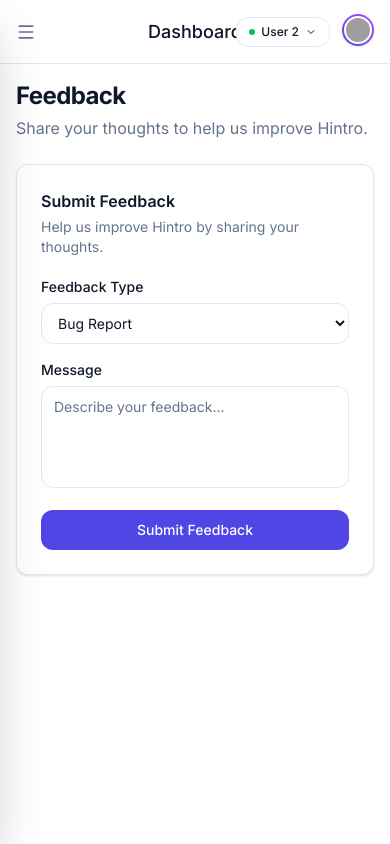
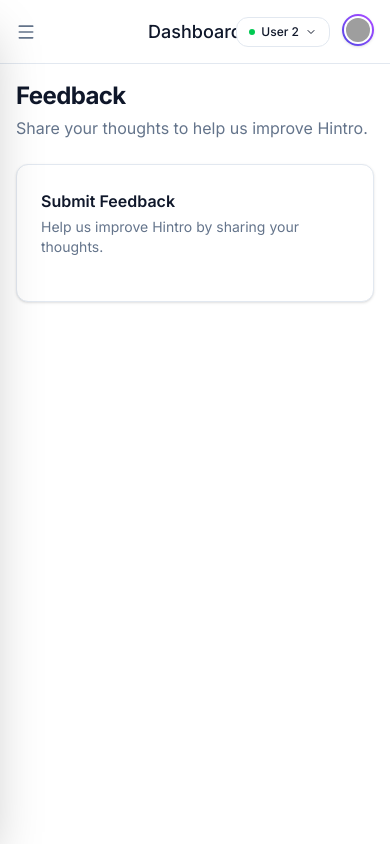
Before and after one commit to Shriti507/HintroDashboard, a Next.js app: page /feedback in a window 390 px wide. Built offline with nearby package versions, Linux system fonts and the light colour scheme; grey boxes are pictures that could not be loaded.

Commit message:
feat: responsive dashoboard

```diff
--- a/src/components/feedback/FeedbackForm.jsx
+++ b/src/components/feedback/FeedbackForm.jsx
@@ -1,107 +1,18 @@
 "use client";
 
-import { useState } from "react";
-import { CheckCircle } from "lucide-react";
 
-const FEEDBACK_TYPES = ["Bug Report", "Feature Request", "General Feedback", "Other"];
-const STORAGE_KEY = "hintro_feedback";
-
-function saveFeedback(type, message) {
-  const existing = JSON.parse(localStorage.getItem(STORAGE_KEY) || "[]");
-  const entry = {
-    id: `fb_${Date.now()}`,
-    type,
-    message,
-    createdAt: new Date().toISOString(),
-  };
-  localStorage.setItem(STORAGE_KEY, JSON.stringify([entry, ...existing]));
-}
 
 export function FeedbackForm() {
-  const [type, setType] = useState(FEEDBACK_TYPES[0]);
-  const [message, setMessage] = useState("");
-  const [submitted, setSubmitted] = useState(false);
-  const [error, setError] = useState("");
 
-  function handleSubmit(e) {
-    e.preventDefault();
-    if (!message.trim()) {
-      setError("Please enter a message.");
-      return;
-    }
-    setError("");
-    saveFeedback(type, message.trim());
-    setMessage("");
-    setSubmitted(true);
-    setTimeout(() => setSubmitted(false), 3000);
-  }
 
   return (
+
     <div className="rounded-xl bg-[var(--card)] border border-[var(--border)] p-6 shadow-sm max-w-lg">
       <h2 className="text-base font-semibold text-[var(--foreground)] mb-1">Submit Feedback</h2>
       <p className="text-sm text-[var(--muted-foreground)] mb-5">
         Help us improve Hintro by sharing your thoughts.
       </p>
+    </div>
 
-      {submitted && (
-        <div className="flex items-center gap-2 text-sm text-green-600 bg-green-50 border border-green-200 rounded-lg px-4 py-3 mb-4">
-          <CheckCircle className="w-4 h-4 flex-shrink-0" />
-          Feedback submitted successfully!
-        </div>
-      )}
-
-      <form onSubmit={handleSubmit} className="space-y-4">
-        <div>
-          <label
-            htmlFor="feedback-type"
-            className="block text-sm font-medium text-[var(--foreground)] mb-1.5"
-          >
-            Feedback Type
-          </label>
-          <select
-            id="feedback-type"
-            value={type}
-            onChange={(e) => setType(e.target.value)}
-            className="w-full rounded-lg border border-[var(--border)] bg-[var(--background)] text-[var(--foreground)] text-sm px-3 py-2.5 focus:outline-none focus:ring-2 focus:ring-[var(--primary)]/30 focus:border-[var(--primary)] transition-colors"
-          >
-            {FEEDBACK_TYPES.map((t) => (
-              <option key={t} value={t}>
-                {t}
-              </option>
-            ))}
-          </select>
-        </div>
-
-        <div>
-          <label
-            htmlFor="feedback-message"
-            className="block text-sm font-medium text-[var(--foreground)] mb-1.5"
-          >
-            Message
-          </label>
-          <textarea
-            id="feedback-message"
-            value={message}
-            onChange={(e) => {
-              setMessage(e.target.value);
-              if (error) setError("");
-            }}
-            rows={4}
-            placeholder="Describe your feedback..."
-            className="w-full rounded-lg border border-[var(--border)] bg-[var(--background)] text-[var(--foreground)] text-sm px-3 py-2.5 resize-none focus:outline-none focus:ring-2 focus:ring-[var(--primary)]/30 focus:border-[var(--primary)] transition-colors placeholder:text-[var(--muted-foreground)]"
-          />
-          {error && (
-            <p className="text-xs text-red-500 mt-1">{error}</p>
-          )}
-        </div>
-
-        <button
-          type="submit"
-          className="w-full rounded-lg bg-[var(--primary)] text-[var(--primary-foreground)] text-sm font-medium py-2.5 hover:opacity-90 transition-opacity"
-        >
-          Submit Feedback
-        </button>
-      </form>
-    </div>
-  );
+)
 }
--- a/src/components/feedback/FeedbackHistory.jsx
+++ b/src/components/feedback/FeedbackHistory.jsx
@@ -4,83 +4,18 @@ import { useEffect, useState } from "react";
 import { MessageSquare, Trash2 } from "lucide-react";
 import { format, parseISO } from "date-fns";
 
-const STORAGE_KEY = "hintro_feedback";
 
-const TYPE_COLORS = {
-  "Bug Report": "bg-red-100 text-red-700 border-red-200",
-  "Feature Request": "bg-blue-100 text-blue-700 border-blue-200",
-  "General Feedback": "bg-purple-100 text-purple-700 border-purple-200",
-  Other: "bg-[var(--muted)] text-[var(--muted-foreground)] border-[var(--border)]",
-};
-
-function getBadgeClass(type) {
-  return TYPE_COLORS[type] || TYPE_COLORS["Other"];
-}
 
 export function FeedbackHistory() {
-  const [items, setItems] = useState([]);
 
-  useEffect(() => {
-    const stored = JSON.parse(localStorage.getItem(STORAGE_KEY) || "[]");
-    setItems(stored);
-  }, []);
 
-  function handleDelete(id) {
-    const updated = items.filter((item) => item.id !== id);
-    setItems(updated);
-    localStorage.setItem(STORAGE_KEY, JSON.stringify(updated));
-  }
 
-  if (items.length === 0) {
-    return (
-      <div className="rounded-xl bg-[var(--card)] border border-[var(--border)] p-10 flex flex-col items-center gap-3 text-center max-w-lg">
-        <div className="w-12 h-12 rounded-full bg-[var(--muted)] flex items-center justify-center">
-          <MessageSquare className="w-6 h-6 text-[var(--muted-foreground)]" />
-        </div>
-        <p className="font-medium text-[var(--foreground)]">No feedback submitted yet</p>
-        <p className="text-sm text-[var(--muted-foreground)]">
-          Your submitted feedback will appear here.
-        </p>
-      </div>
-    );
-  }
 
   return (
-    <div className="space-y-3 max-w-lg">
-      <p className="text-sm text-[var(--muted-foreground)]">
-        {items.length} item{items.length !== 1 ? "s" : ""} submitted
-      </p>
-      {items.map((item) => (
-        <div
-          key={item.id}
-          className="rounded-xl bg-[var(--card)] border border-[var(--border)] p-4 shadow-sm group"
-        >
-          <div className="flex items-start justify-between gap-3">
-            <div className="flex-1 min-w-0">
-              <div className="flex items-center gap-2 mb-2 flex-wrap">
-                <span
-                  className={`text-xs font-medium px-2 py-0.5 rounded-full border ${getBadgeClass(item.type)}`}
-                >
-                  {item.type}
-                </span>
-                <span className="text-xs text-[var(--muted-foreground)]">
-                  {format(parseISO(item.createdAt), "MMM d, yyyy · h:mm a")}
-                </span>
-              </div>
-              <p className="text-sm text-[var(--foreground)] leading-relaxed">
-                {item.message}
-              </p>
-            </div>
-            <button
-              onClick={() => handleDelete(item.id)}
-              className="p-1.5 rounded-md text-[var(--muted-foreground)] hover:text-red-500 hover:bg-red-50 transition-colors opacity-0 group-hover:opacity-100 flex-shrink-0"
-              aria-label="Delete feedback"
-            >
-              <Trash2 className="w-4 h-4" />
-            </button>
-          </div>
-        </div>
-      ))}
+    <div>
+      <p>Feedback History</p>
+
+
     </div>
   );
 }
```
